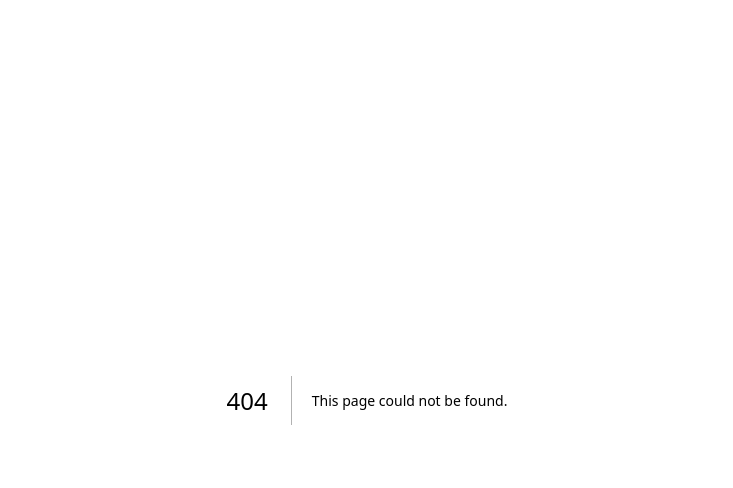
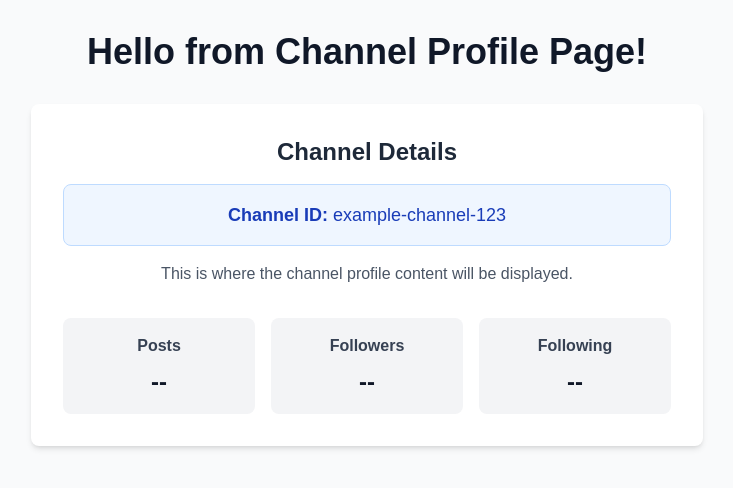
Before and after one commit to aalps-labs/cosurf-v1, a Next.js app in the folder web-app-v1/: page /channels/example-channel-123 in a window 1280 px wide. Before the commit this address had no page. Shown: the top 488 px of the page, without its empty margins (273-1006 px from the left). Built offline with nearby package versions, Linux system fonts and the light colour scheme.

Commit message:
login data provider added

```diff
--- /dev/null
+++ b/web-app-v1/src/app/channels/[channel_id]/page.tsx
@@ -0,0 +1,52 @@
+'use client';
+
+import { useParams } from 'next/navigation';
+import DataProvider from '../../../components/auth/DataProvider';
+
+export default function ChannelProfilePage() {
+  const params = useParams();
+  const channelId = params.channel_id as string;
+
+  return (
+    <DataProvider>
+      <div className="min-h-screen bg-gray-50 py-8">
+        <div className="max-w-7xl mx-auto px-4 sm:px-6 lg:px-8">
+          <div className="text-center">
+            <h1 className="text-4xl font-bold text-gray-900 mb-8">
+              Hello from Channel Profile Page!
+            </h1>
+            <div className="bg-white rounded-lg shadow-md p-8 max-w-2xl mx-auto">
+              <h2 className="text-2xl font-semibold text-gray-800 mb-4">
+                Channel Details
+              </h2>
+              <div className="space-y-4">
+                <div className="bg-blue-50 border border-blue-200 rounded-lg p-4">
+                  <p className="text-lg text-blue-800">
+                    <strong>Channel ID:</strong> {channelId}
+                  </p>
+                </div>
+                <p className="text-gray-600">
+                  This is where the channel profile content will be displayed.
+                </p>
+                <div className="grid grid-cols-1 md:grid-cols-3 gap-4 mt-8">
+                  <div className="bg-gray-100 rounded-lg p-4 text-center">
+                    <h3 className="font-semibold text-gray-700 mb-2">Posts</h3>
+                    <p className="text-2xl font-bold text-gray-900">--</p>
+                  </div>
+                  <div className="bg-gray-100 rounded-lg p-4 text-center">
+                    <h3 className="font-semibold text-gray-700 mb-2">Followers</h3>
+                    <p className="text-2xl font-bold text-gray-900">--</p>
+                  </div>
+                  <div className="bg-gray-100 rounded-lg p-4 text-center">
+                    <h3 className="font-semibold text-gray-700 mb-2">Following</h3>
+                    <p className="text-2xl font-bold text-gray-900">--</p>
+                  </div>
+                </div>
+              </div>
+            </div>
+          </div>
+        </div>
+      </div>
+    </DataProvider>
+  );
+}
--- a/web-app-v1/src/app/page.tsx
+++ b/web-app-v1/src/app/page.tsx
@@ -1,11 +1,14 @@
 import AuthProvider from '../components/auth/AuthProvider';
+import DataProvider from '../components/auth/DataProvider';
 import LoginButton from '../components/auth/LoginButton';
 import AuthDebugInfo from '../components/auth/AuthDebugInfo';
 import ChannelDiscovery from '../components/ChannelDiscovery';
+import Link from 'next/link';
 
 export default function Home() {
   return (
     <AuthProvider>
+      <DataProvider>
         <main className="min-h-screen bg-gray-50">
           {/* Simple header with login - non-intrusive */}
           <div className="bg-white shadow-sm border-b">
@@ -13,7 +16,15 @@ export default function Home() {
               <h1 className="text-2xl font-bold text-gray-900">
                 Channel Discovery
               </h1>
+              <div className="flex items-center space-x-4">
+                <Link
+                  href="/channels/example-channel-123"
+                  className="px-4 py-2 bg-blue-600 text-white rounded-md hover:bg-blue-700 transition-colors duration-200 text-sm font-medium"
+                >
+                  View Channel Profile
+                </Link>
                 <LoginButton />
+              </div>
             </div>
           </div>
 
@@ -25,6 +36,7 @@ export default function Home() {
           {/* Channel Discovery Component */}
           <ChannelDiscovery />
         </main>
+      </DataProvider>
     </AuthProvider>
   );
 }
--- a/web-app-v1/src/components/ChannelDiscovery.tsx
+++ b/web-app-v1/src/components/ChannelDiscovery.tsx
@@ -2,6 +2,8 @@
 
 import { useState, useEffect, useCallback } from 'react';
 import { buildApiUrl, makeApiRequest } from '@/lib/api-config';
+import { useRouter } from 'next/navigation';
+import { useUserData } from './auth/DataProvider';
 
 interface Channel {
   id: string;
@@ -32,6 +34,8 @@ interface FollowStatus {
 }
 
 export default function ChannelDiscovery() {
+  const router = useRouter();
+  const { userChannels } = useUserData(); // Get user channels from global context
   const [searchQuery, setSearchQuery] = useState('');
   const [allChannels, setAllChannels] = useState<Channel[]>([]);
   const [filteredChannels, setFilteredChannels] = useState<Channel[]>([]);
@@ -39,27 +43,12 @@ export default function ChannelDiscovery() {
   const [error, setError] = useState<string | null>(null);
   const [page, setPage] = useState(1);
 
-  const [userChannels, setUserChannels] = useState<Channel[]>([]);
   const [followingChannels, setFollowingChannels] = useState<Set<string>>(new Set());
   const [followingInProgress, setFollowingInProgress] = useState<Set<string>>(new Set());
 
   const CHANNELS_PER_PAGE = 12;
 
-  // Load user's connected channels from localStorage (no API call needed)
-  const loadUserChannels = useCallback(() => {
-    try {
-      const connectedChannels = localStorage.getItem('connected_channels');
-      if (connectedChannels) {
-        const channels: Channel[] = JSON.parse(connectedChannels);
-        setUserChannels(channels);
-        console.log('📊 Loaded user channels from localStorage:', channels.length);
-        return channels;
-      }
-    } catch (error) {
-      console.warn('Failed to load user channels from localStorage:', error);
-    }
-    return [];
-  }, []);
+  // User channels are now loaded globally via DataProvider
 
   // Fetch channels and following status (following the same pattern as the provided page.tsx)
   const fetchChannelsAndFollowStatus = useCallback(async () => {
@@ -315,12 +304,7 @@ export default function ChannelDiscovery() {
     }
   };
 
-  // Load user channels on component mount
-  useEffect(() => {
-    loadUserChannels();
-  }, [loadUserChannels]);
-
-  // Fetch channels and follow status when user channels are loaded
+  // Fetch channels and follow status when user channels are available
   useEffect(() => {
     if (userChannels.length > 0) {
       fetchChannelsAndFollowStatus();
@@ -348,6 +332,11 @@ export default function ChannelDiscovery() {
 
   const generateAvatarUrl = (name: string) => {
     return `https://ui-avatars.com/api/?name=${encodeURIComponent(name)}&background=6366f1&color=fff&size=48`;
+  };
+
+  // Handle channel card click to navigate to profile
+  const handleChannelClick = (channelId: string) => {
+    router.push(`/channels/${channelId}`);
   };
 
   return (
@@ -418,7 +407,10 @@ export default function ChannelDiscovery() {
             {paginatedChannels.map((channel) => (
               <div key={channel.id} className="bg-white rounded-lg shadow-md hover:shadow-lg transition-shadow duration-200 overflow-hidden">
                 <div className="p-6">
-                  <div className="flex items-start space-x-4">
+                  <div
+                    className="flex items-start space-x-4 cursor-pointer"
+                    onClick={() => handleChannelClick(channel.id)}
+                  >
                     <div className="flex-shrink-0">
                       <img
                         className="h-12 w-12 rounded-full object-cover"
@@ -427,7 +419,7 @@ export default function ChannelDiscovery() {
                       />
                     </div>
                     <div className="flex-1 min-w-0">
-                      <h3 className="text-lg font-semibold text-gray-900 truncate">
+                      <h3 className="text-lg font-semibold text-gray-900 truncate hover:text-blue-600 transition-colors">
                         {channel.name}
                       </h3>
                       <p className="text-sm text-gray-500 truncate">
@@ -451,7 +443,10 @@ export default function ChannelDiscovery() {
                     </div>
 
                     <button
-                      onClick={() => handleFollowToggle(channel.id)}
+                      onClick={(e) => {
+                        e.stopPropagation(); // Prevent triggering channel navigation
+                        handleFollowToggle(channel.id);
+                      }}
                       disabled={userChannels.length === 0 || followingInProgress.has(channel.id)}
                       className={`px-4 py-2 rounded-md text-sm font-medium transition-colors duration-200 flex items-center gap-2 ${
                         channel.is_following
--- /dev/null
+++ b/web-app-v1/src/components/auth/DataProvider.tsx
@@ -0,0 +1,98 @@
+'use client';
+
+import { createContext, useContext, useState, useEffect, ReactNode } from 'react';
+
+interface Channel {
+  id: string;
+  name: string;
+  channel_handle: string;
+  description?: string;
+  created_at: string;
+  is_active: boolean;
+  followers_count?: number;
+  rep_score?: number;
+  user_id: string;
+}
+
+interface DataContextType {
+  userChannels: Channel[];
+  isDataReady: boolean;
+  refreshUserChannels: () => void;
+}
+
+const DataContext = createContext<DataContextType | undefined>(undefined);
+
+export function useUserData() {
+  const context = useContext(DataContext);
+  if (context === undefined) {
+    throw new Error('useUserData must be used within a DataProvider');
+  }
+  return context;
+}
+
+interface DataProviderProps {
+  children: ReactNode;
+}
+
+export default function DataProvider({ children }: DataProviderProps) {
+  const [userChannels, setUserChannels] = useState<Channel[]>([]);
+  const [isDataReady, setIsDataReady] = useState(false);
+
+  // Load user channels from localStorage synchronously
+  const loadUserChannels = () => {
+    try {
+      const connectedChannels = localStorage.getItem('connected_channels');
+      if (connectedChannels) {
+        const channels: Channel[] = JSON.parse(connectedChannels);
+        setUserChannels(channels);
+        console.log('📊 Global: Loaded user channels from localStorage:', channels.length);
+        return channels;
+      }
+    } catch (error) {
+      console.warn('Global: Failed to load user channels from localStorage:', error);
+    }
+    return [];
+  };
+
+  // Refresh function for external updates
+  const refreshUserChannels = () => {
+    loadUserChannels();
+  };
+
+  // Load data immediately on mount
+  useEffect(() => {
+    loadUserChannels();
+    setIsDataReady(true); // Mark as ready after localStorage load
+  }, []);
+
+  // Listen for localStorage changes (from other tabs or components)
+  useEffect(() => {
+    const handleStorageChange = (e: StorageEvent) => {
+      if (e.key === 'connected_channels') {
+        console.log('📊 Global: localStorage changed, reloading user channels');
+        loadUserChannels();
+      }
+    };
+
+    window.addEventListener('storage', handleStorageChange);
+    return () => window.removeEventListener('storage', handleStorageChange);
+  }, []);
+
+  // Show loading screen until data is ready
+  if (!isDataReady) {
+    return (
+      <div className="min-h-screen bg-gray-50 flex items-center justify-center">
+        <div className="text-center">
+          <div className="inline-block animate-spin rounded-full h-12 w-12 border-b-2 border-blue-600"></div>
+          <p className="mt-4 text-gray-600 text-lg">Loading your data...</p>
+        </div>
+      </div>
+    );
+  }
+
+  return (
+    <DataContext.Provider value={{ userChannels, isDataReady, refreshUserChannels }}>
+      {children}
+    </DataContext.Provider>
+  );
+}
```
Lines whose indentation alone changed are shown as unchanged.
